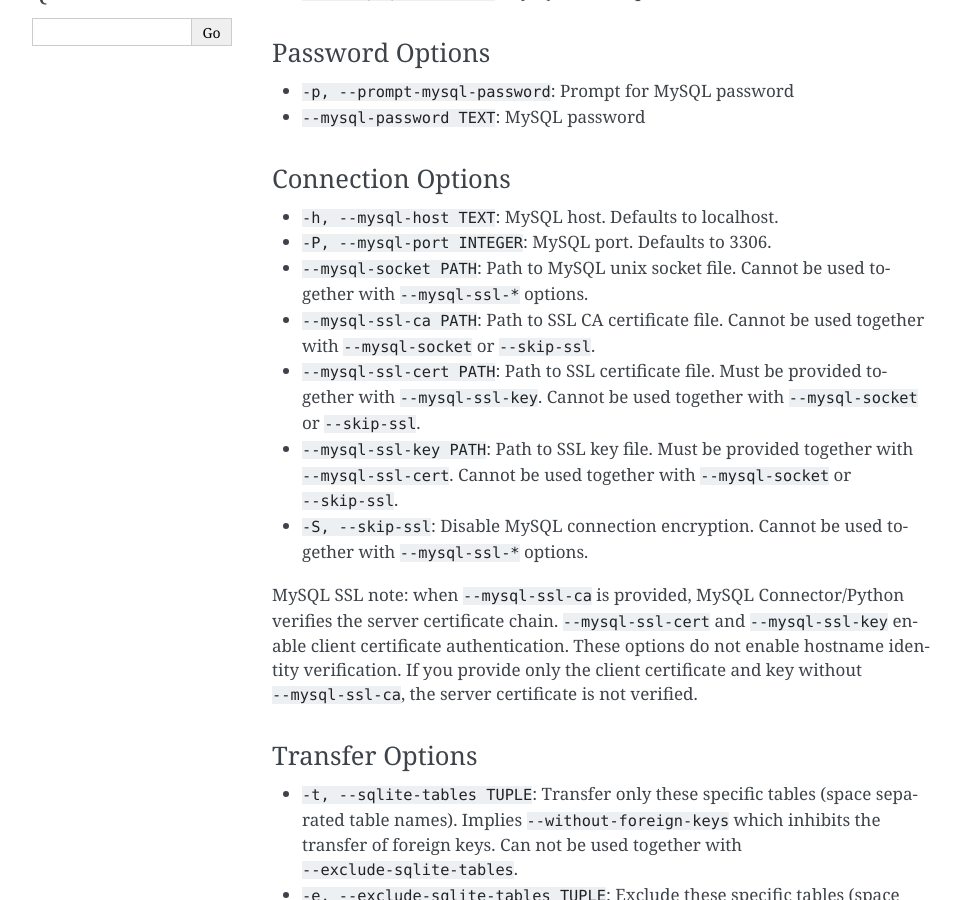
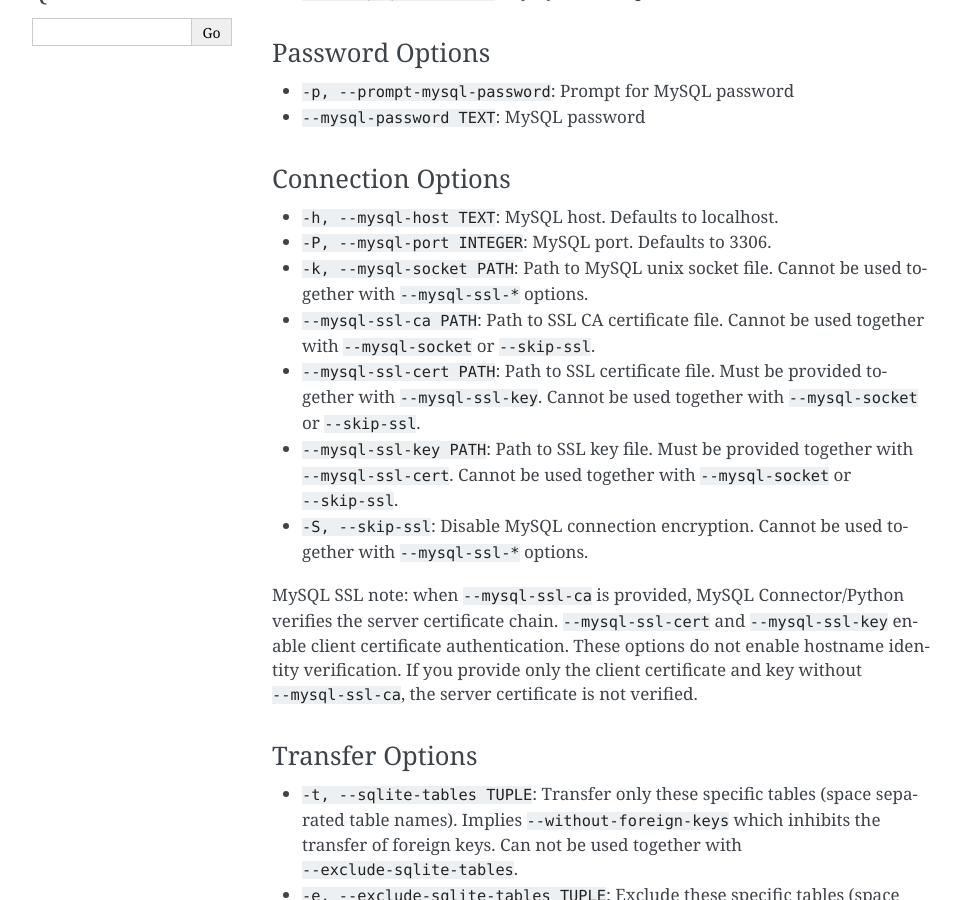
Before and after one commit to techouse/sqlite3-to-mysql, a Sphinx documentation site: the page built from docs/README.rst, in a window 1280 px wide and 900 px high, scrolled down 398 px. Shown: the whole window, without its empty margins (148-1103 px from the left). Built offline with Sphinx 7.4.7, drawn with Linux system fonts in a browser that asks for light colours.

```diff
--- a/docs/README.rst
+++ b/docs/README.rst
@@ -28,7 +28,7 @@ Connection Options
 
 - ``-h, --mysql-host TEXT``: MySQL host. Defaults to localhost.
 - ``-P, --mysql-port INTEGER``: MySQL port. Defaults to 3306.
-- ``--mysql-socket PATH``: Path to MySQL unix socket file. Cannot be used together with ``--mysql-ssl-*`` options.
+- ``-k, --mysql-socket PATH``: Path to MySQL unix socket file. Cannot be used together with ``--mysql-ssl-*`` options.
 - ``--mysql-ssl-ca PATH``: Path to SSL CA certificate file. Cannot be used together with ``--mysql-socket`` or ``--skip-ssl``.
 - ``--mysql-ssl-cert PATH``: Path to SSL certificate file. Must be provided together with ``--mysql-ssl-key``. Cannot be used together with ``--mysql-socket`` or ``--skip-ssl``.
 - ``--mysql-ssl-key PATH``: Path to SSL key file. Must be provided together with ``--mysql-ssl-cert``. Cannot be used together with ``--mysql-socket`` or ``--skip-ssl``.
```
